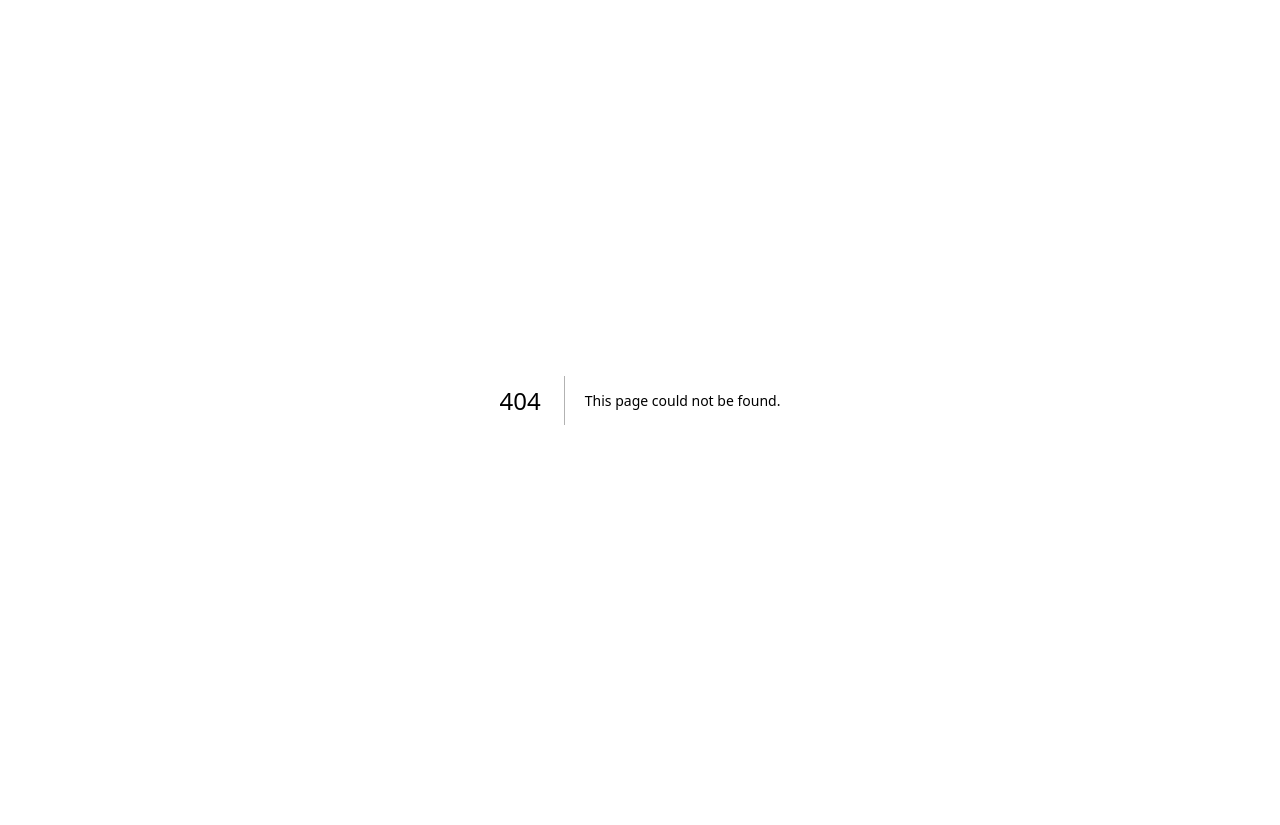
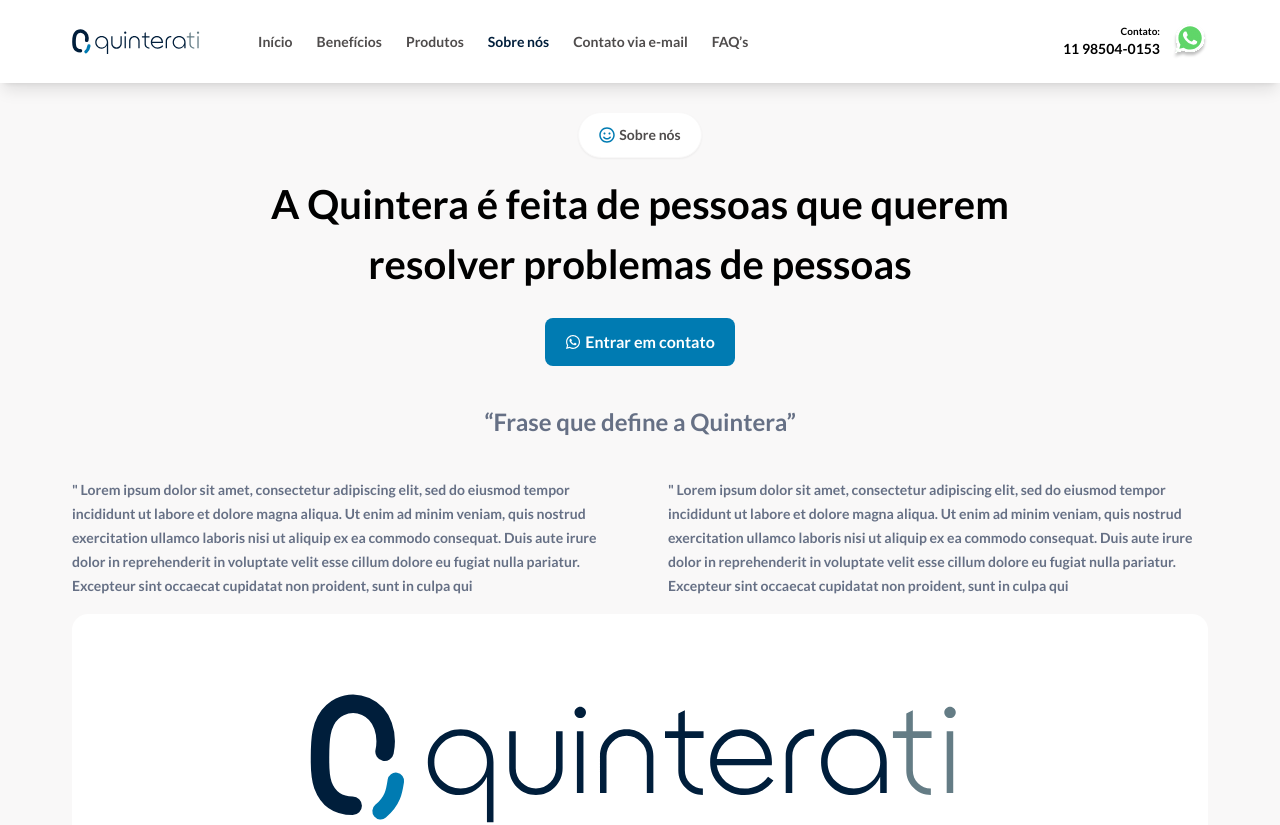
Before and after one commit to fernandoesposito/quinterati-web, a Next.js app: page /sobre in a window 1280 px wide. Before the commit this address had no page. Shown: the top 825 px of the page. Before the commit the page ends 800 px from the top, so only its background shows below. Built offline with nearby package versions, Linux system fonts and the light colour scheme.

Commit message:
add: about page. fix: layout config, tw styles, main page & navbar functionality

```diff
--- a/src/app/inicio/page.tsx
+++ b/src/app/inicio/page.tsx
@@ -25,7 +25,7 @@
 export default function Intro() {
   return (
     <>
-      <section className="w-screen bg-main px-28 pt-20 pb-4 flex-col">
+      <section className="w-screen bg-main px-28 pt-[calc(5rem+78px)] pb-4 flex flex-col">
         <div>
           {/* textos */}
           <div className="max-w-xl grid gap-6">
--- a/src/app/layout.tsx
+++ b/src/app/layout.tsx
@@ -1,6 +1,8 @@
 import type { Metadata } from "next";
 import { Roboto, Poppins, Lato } from "next/font/google";
 import "./globals.css";
+import { Navbar } from "@/components/navbar";
+import { Footer } from "@/components/footer";
 
 const roboto = Roboto({ subsets: ["latin"], weight: ["300", "400", "500", "700"]});
 const poppins = Poppins({ subsets: ["latin"], weight: ["300", "400", "500", "700"]});
@@ -24,7 +26,11 @@
           href="./icon.svg"
         />
       </head>
-      <body className={`${roboto.className} ${poppins.className} ${lato.className}`}>{children}</body>
+      <body className={`${roboto.className} ${poppins.className} ${lato.className}`}>
+        <Navbar />
+          {children}
+        <Footer />
+      </body>
     </html>
   );
 }
--- a/src/app/page.tsx
+++ b/src/app/page.tsx
@@ -1,14 +1,9 @@
-import { Footer } from "@/components/footer";
-import { Navbar } from "@/components/navbar";
 import Intro from "./inicio/page";
 
 export default function Home() {
   return (
     <main>
-      <Navbar />
       <Intro />
-      <Footer />
-
     </main>
   );
 }
--- /dev/null
+++ b/src/app/sobre/page.tsx
@@ -0,0 +1,52 @@
+import Image from "next/image";
+import { FaRegSmile, FaWhatsapp } from "react-icons/fa";
+
+import { Button } from "@/components/button";
+import { Highlight } from "@/components/highlight";
+
+import quintera_logo from "../../../public/quintera_logo.svg"
+
+export default function Sobre() {
+  return (
+    <>
+      <section className="w-screen bg-main flex flex-col items-center px-[4.5rem] pt-[calc(5rem+32px)]">
+        <Highlight
+          icon={<FaRegSmile />}
+          description="Sobre nós"
+        />
+        <div className="flex flex-col items-center gap-6 mt-4 mb-10">
+          <h1 className="text-header text-center font-black max-w-3xl">
+            A Quintera é feita de pessoas que querem
+            resolver problemas de pessoas
+          </h1>
+          <Button
+            text="Entrar em contato"
+            icon={<FaWhatsapp/>}
+          />
+        </div>
+        <div className="flex flex-col gap-10 pb-4">
+          <h2 className="text-center text-gray-600 font-bold text-2xl">“Frase que define a Quintera”</h2>
+          <div className="grid grid-cols-2 gap-14">
+            <p className="text-gray-600 text-sm leading-6">
+              &quot; Lorem ipsum dolor sit amet, consectetur adipiscing elit,
+              sed do eiusmod tempor incididunt ut labore et dolore magna aliqua. Ut enim ad minim veniam,
+              quis nostrud exercitation ullamco laboris nisi ut aliquip ex ea commodo consequat.
+              Duis aute irure dolor in reprehenderit in voluptate velit esse cillum dolore eu fugiat nulla pariatur.
+              Excepteur sint occaecat cupidatat non proident, sunt in culpa qui
+            </p>
+            <p className="text-gray-600 text-sm leading-6">
+              &quot; Lorem ipsum dolor sit amet, consectetur adipiscing elit,
+              sed do eiusmod tempor incididunt ut labore et dolore magna aliqua. Ut enim ad minim veniam,
+              quis nostrud exercitation ullamco laboris nisi ut aliquip ex ea commodo consequat.
+              Duis aute irure dolor in reprehenderit in voluptate velit esse cillum dolore eu fugiat nulla pariatur.
+              Excepteur sint occaecat cupidatat non proident, sunt in culpa qui
+            </p>
+          </div>
+        </div>
+        <div className="w-full bg-white rounded-2xl h-11 px-56 py-36 flex items-center justify-center mb-12">
+          <Image src={quintera_logo} alt="logo da quintera ti" width={660} height={166}/>
+        </div>
+      </section>
+    </>
+  )
+}
--- a/src/components/input.tsx
+++ b/src/components/input.tsx
@@ -12,7 +12,7 @@
   return (
     <div className="flex flex-col gap-2">
       { label ?
-        <label className="text-gray-700 text-xs font-medium">
+        <label className="text-support text-xs font-medium">
           {label}
       </label> :
       <></>
--- a/src/components/navbar.tsx
+++ b/src/components/navbar.tsx
@@ -1,10 +1,17 @@
+"use client"
+
+import Link from "next/link";
 import Image from "next/image";
+import { usePathname } from "next/navigation";
+
+import whatsapp from "../../public/wapp.svg";
 import quintera_logo from "../../public/quintera_logo.svg";
-import whatsapp from "../../public/wapp.svg";
 
 export const Navbar = () => {
+  const pathname = usePathname();
+
   return (
-    <nav className="px-[4.5rem] py-6 flex justify-between items-center w-screen">
+    <nav className="px-[4.5rem] py-6 flex justify-between items-center w-screen bg-white shadow-lg shadow-black/10 fixed z-10">
       <div className="flex justify-between items-center">
         <Image
           src={quintera_logo}
@@ -13,14 +20,56 @@
           width={130}
           height={32}
         />
-        <div className="flex gap-6 text-sm font-light">
-          <h5>Início</h5>
-          <h5>Benefícios</h5>
-          <h5>Produtos</h5>
-          <h5>Sobre nós</h5>
-          <h5>Contato via e-mail</h5>
-          <h5>FAQ’s</h5>
-        </div>
+        <ul className="flex gap-6 text-sm font-light text-gray-500">
+          <li>
+            <Link
+              href="/inicio"
+              className={`link ${pathname === "/inicio" ? "text-primary" : ""}`}
+            >
+              Início
+            </Link>
+          </li>
+          <li>
+            <Link
+              href="/beneficios"
+              className={`link ${pathname === "/beneficios" ? "text-primary" : ""}`}
+            >
+              Benefícios
+            </Link>
+          </li>
+          <li>
+            <Link
+              href="/produtos"
+              className={`link ${pathname === "/produtos" ? "text-primary" : ""}`}
+            >
+              Produtos
+            </Link>
+          </li>
+          <li>
+            <Link
+              href="/sobre"
+              className={`link ${pathname === "/sobre" ? "text-primary" : ""}`}
+            >
+              Sobre nós
+            </Link>
+          </li>
+          <li>
+            <Link
+              href="/contato"
+              className={`link ${pathname === "/contato" ? "text-primary" : ""}`}
+              >
+                Contato via e-mail
+              </Link>
+          </li>
+          <li>
+            <Link
+              href="/faqs"
+              className={`link ${pathname === "/faqs" ? "text-primary" : ""}`}
+              >
+                FAQ’s
+              </Link>
+          </li>
+        </ul>
       </div>
       <div className="flex gap-3">
         <div className="flex-col">
--- a/tailwind.config.ts
+++ b/tailwind.config.ts
@@ -23,7 +23,7 @@
         "gray-300": "#E0DDDD",
         "gray-400": "#D0D5DD",
         "gray-500": "#4F4C4C",
-        "gray-700": "#344054",
+        "gray-600": "#667085",
       },
       fontSize: {
         header: "2.5rem",
```
